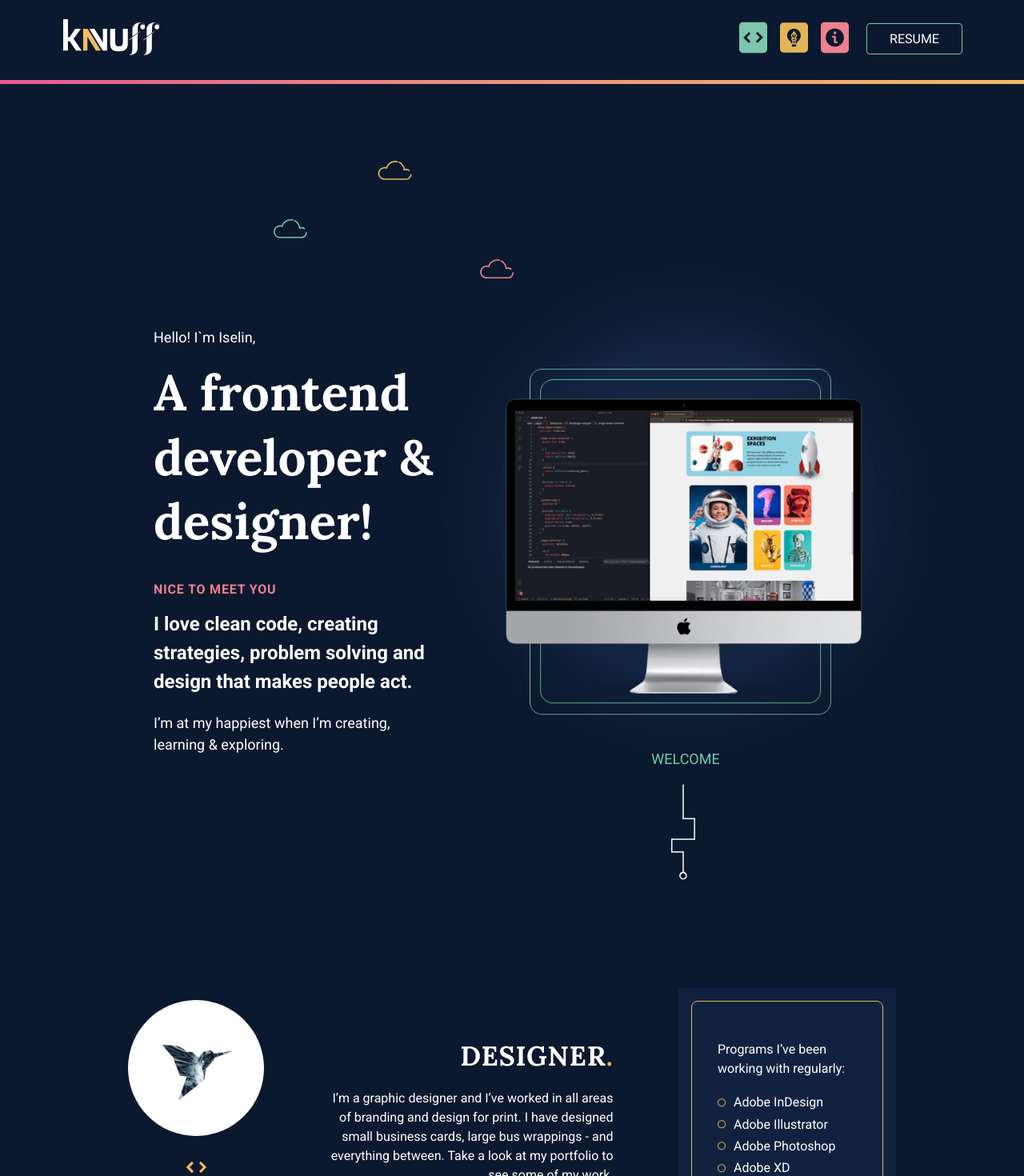
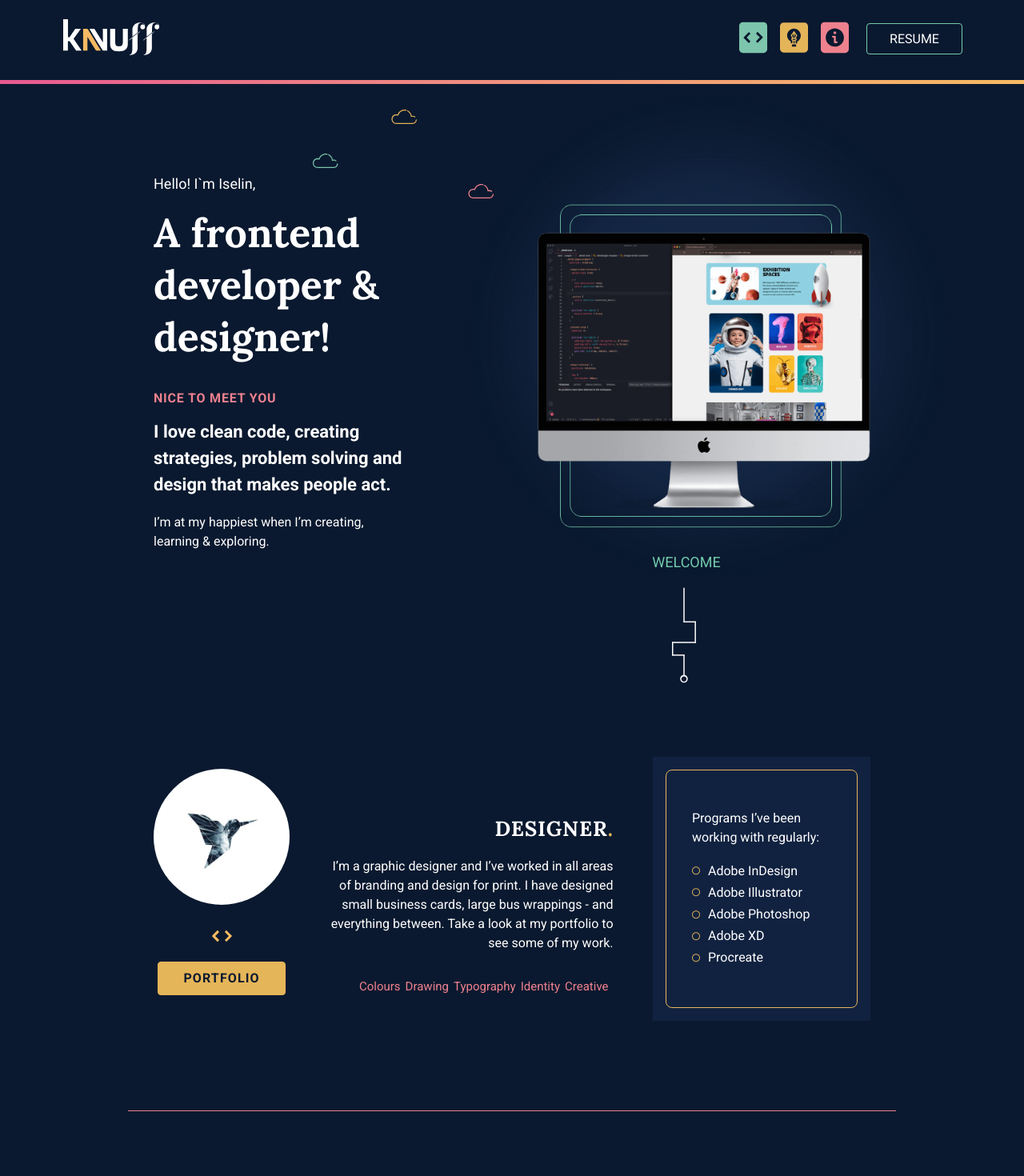
Before and after one commit to Iselinklementin/knuff-portfolio, a React (Create React App) app: page / in a window 1280 px wide. Shown: the top 1470 px of the page at 80% size. Built offline with nearby package versions, Linux system fonts and the light colour scheme.

Commit message:
fixing sizes

```diff
--- a/src/sass/partials/base/_typography.scss
+++ b/src/sass/partials/base/_typography.scss
@@ -15,6 +15,8 @@ h1 {
 
   @include for-laptop {
     font-size: 62px;
+    font-size: 56px;
+    font-size: 50px;
   }
 }
 
--- a/src/sass/partials/layout/_layout.scss
+++ b/src/sass/partials/layout/_layout.scss
@@ -49,14 +49,6 @@ footer {
   @include for-laptop {
     max-width: 960px;
   }
-
-  // @include for-desktop {
-  //   max-width: 1140px;
-  // }
-
-  // @include for-large-desktop {
-  //   max-width: 1320px;
-  // }
 }
 
 .head-line {
@@ -102,7 +94,8 @@ footer {
   margin: auto;
 
   @include for-laptop {
-    font-size: 24px;
+    // font-size: 24px;
+    font-size: 22px;
     text-align: left;
     margin: unset;
   }
--- a/src/sass/partials/pages/_about.scss
+++ b/src/sass/partials/pages/_about.scss
@@ -32,6 +32,7 @@
 
       @include for-laptop {
         margin-top: 12rem;
+        margin-top: 8rem;
       }
     }
   }
@@ -93,7 +94,7 @@
       background-image: url("../../../images/about/clouds-laptop.svg");
       width: 230px;
       height: 110px;
-      top: 14%;
+      top: 12%;
     }
   }
 
--- a/src/sass/partials/pages/_design.scss
+++ b/src/sass/partials/pages/_design.scss
@@ -59,8 +59,9 @@
     .image {
       position: relative;
       z-index: 2;
-      width: 100%;
+      // width: 100%;
       height: auto;
+      width: 90%;
     }
 
     .clouds {
@@ -165,7 +166,9 @@
         max-width: 300px;
 
         @include for-laptop {
-          font-size: 20px;
+          // font-size: 20px;
+          font-size: 18px;
+          margin-top: 0rem;
         }
       }
 
@@ -178,7 +181,7 @@
         margin-bottom: 4rem;
 
         p:first-of-type {
-          max-width: 350px;
+          max-width: 345px;
         }
       }
     }
--- a/src/sass/partials/pages/_developer.scss
+++ b/src/sass/partials/pages/_developer.scss
@@ -51,8 +51,9 @@
     }
 
     @include for-laptop {
-      width: 620px;
+      // width: 620px;
       top: 5rem;
+      width: 570px;
     }
 
     .image {
@@ -72,9 +73,11 @@
         margin-top: -2.5rem;
 
         @include for-laptop {
-          height: 204px;
-          width: 148px;
+          // height: 204px;
+          // width: 148px;
           margin-top: -3rem;
+          height: 190px;
+          width: 135px;
         }
       }
     }
@@ -139,16 +142,19 @@
         max-width: 300px;
 
         @include for-laptop {
-          font-size: 20px;
+          // font-size: 20px;
+          font-size: 18px;
+          margin-top: 0rem;
         }
       }
 
       @include for-laptop {
-        max-width: 393px;
+        // max-width: 393px;
         margin-bottom: 4rem;
+        max-width: 425px;
 
         p:first-of-type {
-          max-width: 355px;
+          max-width: 345px;
         }
       }
     }
--- a/src/sass/partials/pages/_home.scss
+++ b/src/sass/partials/pages/_home.scss
@@ -11,8 +11,9 @@
 
 .common-h3-desktop {
   font-family: $font-heading;
-  font-size: 34px;
+  // font-size: 34px;
   margin-bottom: 0rem;
+  font-size: 26px;
 }
 
 .index {
@@ -33,14 +34,15 @@
 
     @include for-laptop {
       max-width: 500px;
-      margin-top: 10rem;
+      // margin-top: 1rem;
+      margin-top: -2rem;
     }
 
     .intro-clouds {
       background-image: url("../../../images/home/intro-clouds.svg");
       background-repeat: no-repeat;
-      width: 300px;
-      height: 200px;
+      width: 260px;
+      height: 130px;
       position: absolute;
       top: -10px;
 
@@ -50,34 +52,11 @@
 
       @include for-laptop {
         right: 10%;
-      }
-
-      @include for-laptop {
-        top: -4rem;
+        width: 251px;
+        height: 111px;
+        top: 4rem;
       }
     }
-
-    // h2 {
-    //   font-weight: 400;
-    //   margin-bottom: 1rem;
-    //   font-size: 18px;
-    // }
-
-    // h1 {
-    //   font-size: 48px;
-    //   padding: 0 12%;
-    //   margin: 0 auto 2rem auto;
-
-    //   @include for-tablet {
-    //     margin: initial;
-    //     padding: initial;
-    //     line-height: 1.3;
-    //   }
-
-    //   @include for-laptop {
-    //     font-size: 62px;
-    //   }
-    // }
 
     .tablet-heading {
       display: none;
@@ -88,22 +67,12 @@
     }
 
     .mobile-heading {
+      display: block;
+
       @include for-tablet {
         display: none;
       }
     }
-
-    // .head-line {
-    //   background-image: url("../../../images/home/head-line.svg");
-    //   background-repeat: no-repeat;
-    //   height: 120px;
-    //   width: 16px;
-    //   margin-top: 2rem;
-
-    //   @include for-tablet {
-    //     display: none;
-    //   }
-    // }
   }
 
   .image-container {
@@ -134,13 +103,15 @@
       width: 600px;
 
       @include for-laptop {
-        height: 750px;
-        width: 750px;
+        height: 696px;
+        width: 700px;
       }
 
       @include for-large-desktop {
-        height: 850px;
-        width: 850px;
+        height: 750px;
+        width: 750px;
+        margin-right: 3rem;
+        margin-top: 3rem;
       }
     }
 
@@ -148,6 +119,7 @@
       color: getColour(green);
       font-size: 18px;
       margin-top: -5rem;
+      margin-right: 3rem;
       text-transform: uppercase;
     }
 
@@ -157,6 +129,7 @@
       background-size: contain;
       height: 120px;
       width: 36px;
+      margin-right: 3rem;
     }
   }
 
@@ -177,28 +150,13 @@
       color: getColour(pink);
     }
 
-    // h3 {
-    //   color: getColour(pink);
-    //   text-transform: uppercase;
-    //   font-size: 16px;
-    //   letter-spacing: 0.8px;
-    // }
-
-    // .code-icon {
-    //   background-image: url("../../../images/home/code-icon-divider.svg");
-    //   @extend .common-divider;
-
-    //   @include for-tablet {
-    //     display: none;
-    //   }
-    // }
-
     p:first-of-type {
       font-weight: 600;
       font-size: 20px;
 
       @include for-laptop {
         font-size: 24px;
+        font-size: 22px;
       }
     }
 
@@ -210,6 +168,8 @@
         @include for-laptop {
           max-width: 350px;
           font-size: 18px;
+          max-width: 320px;
+          font-size: 16px;
         }
       }
     }
@@ -222,7 +182,8 @@
 
     @include for-laptop {
       display: block;
-      margin: 7rem auto;
+      // margin: 7rem auto;
+      margin: 5rem auto;
       width: 960px;
       border-bottom: getColour(pink) solid thin;
     }
@@ -254,8 +215,9 @@
         margin-top: 11rem;
 
         @include for-laptop {
-          margin-top: 16rem;
-          padding: 0;
+          margin-top: 12rem;
+          // padding: 0;
+          padding: 2rem;
         }
       }
     }
@@ -267,7 +229,8 @@
         flex-direction: row-reverse;
 
         @include for-laptop {
-          padding: 0;
+          // padding: 0;
+          padding: 2rem;
         }
       }
     }
```
